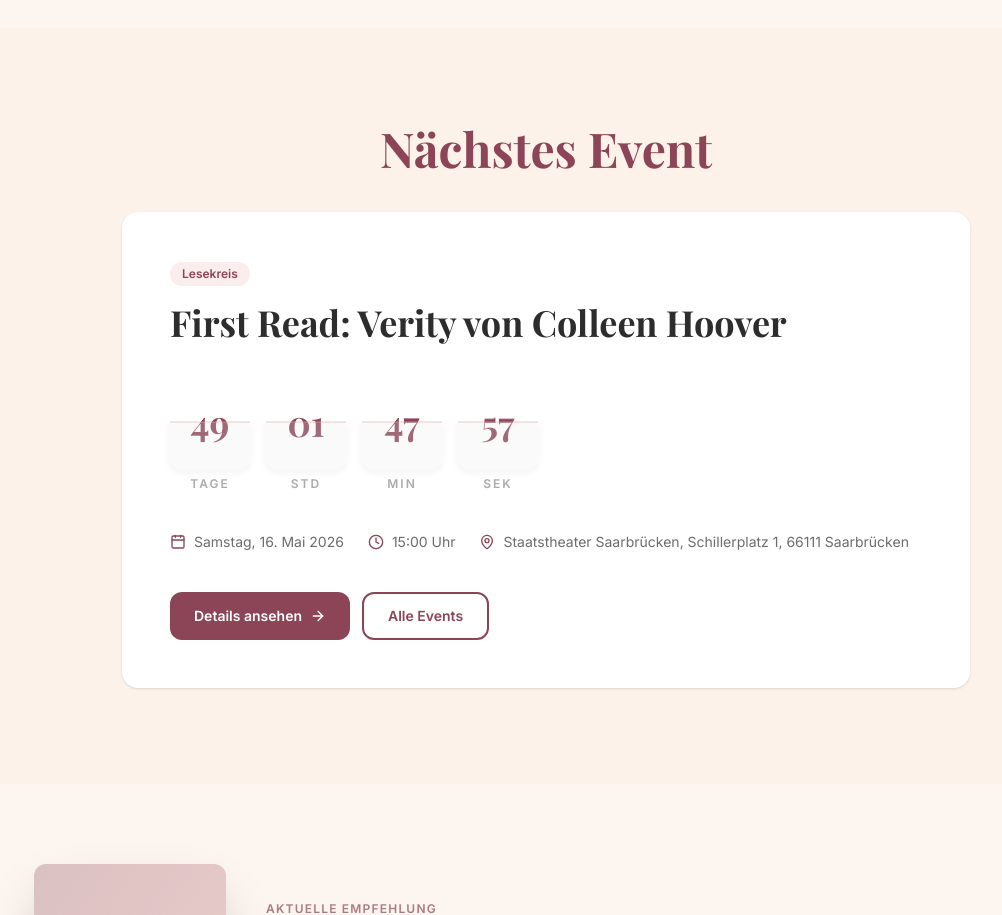
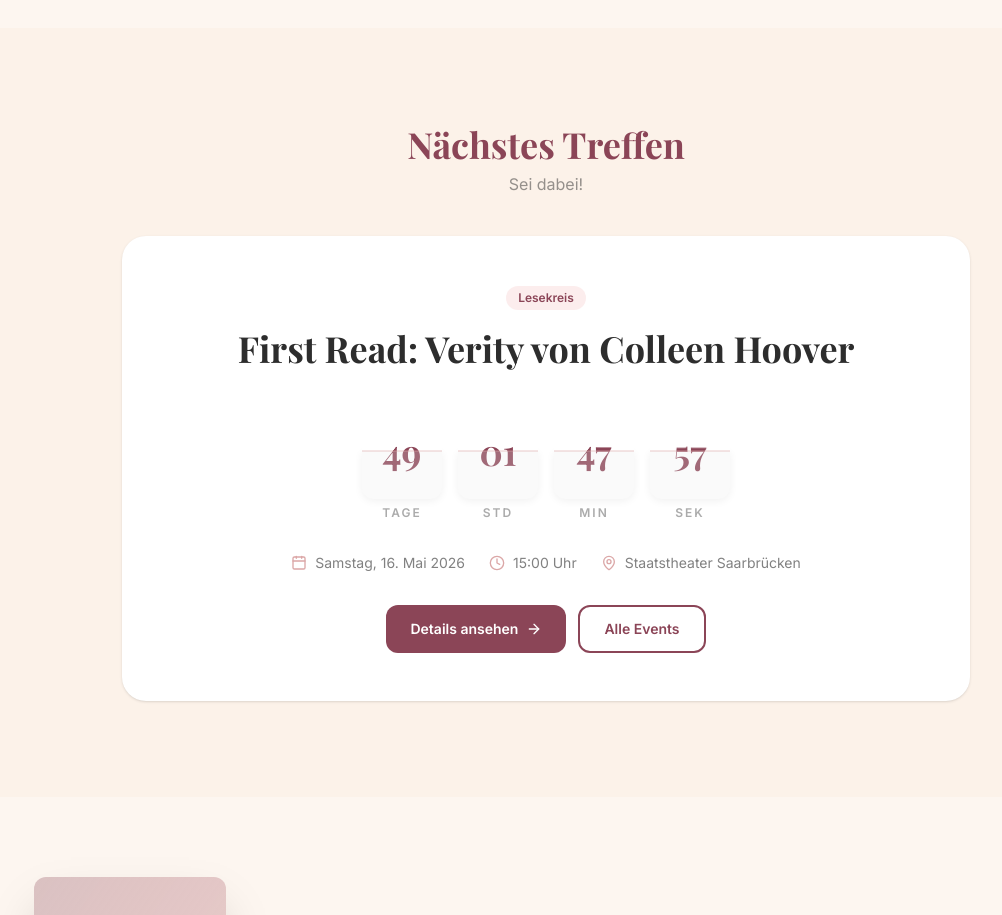
Before and after one commit to Felixzink96/Booksociety.sb, a Next.js app: page / in a window 1280 px wide. Shown: the part 1480-2395 px from the top of the page, without its empty margins (94-1096 px from the left). Built offline with nearby package versions, Linux system fonts and the light colour scheme; no server answers; a web font is replaced by a local one.

Commit message:
fix: next-event section zentriert, responsive Titel, keine Emojis

```diff
--- a/src/components/sections/next-event.tsx
+++ b/src/components/sections/next-event.tsx
@@ -1,5 +1,5 @@
 import Link from "next/link";
-import { Calendar, MapPin, Clock, ArrowRight } from "lucide-react";
+import { Calendar, MapPin, Clock, ArrowRight, BookOpen } from "lucide-react";
 import { SectionReveal } from "@/components/ui/section-reveal";
 import { Countdown } from "@/components/ui/countdown";
 import { Badge } from "@/components/ui/badge";
@@ -44,22 +44,22 @@ export function NextEvent({ event }: NextEventProps) {
     <section id="next-event" className="bg-warm-sand/30 py-24">
       <div className="mx-auto max-w-4xl px-6">
         <SectionReveal className="mb-10 text-center">
-          <h2 className="text-4xl font-display font-bold text-wine md:text-5xl">
-            Nächstes Event
+          <h2 className="text-3xl font-display font-bold text-wine md:text-4xl">
+            Nächstes Treffen
           </h2>
+          <p className="text-charcoal/50 mt-2">Sei dabei!</p>
         </SectionReveal>
 
         {!event ? (
-          /* Fallback: no upcoming event */
           <SectionReveal delay={0.1}>
-            <div className="flex flex-col items-center gap-4 rounded-2xl bg-white px-10 py-16 text-center shadow-sm">
-              <span className="text-5xl">📚</span>
+            <div className="flex flex-col items-center gap-4 rounded-3xl bg-white px-10 py-16 text-center shadow-sm">
+              <BookOpen className="w-12 h-12 text-wine/30" />
               <h3 className="text-2xl font-display font-semibold text-charcoal">
                 Bald geht&apos;s los!
               </h3>
               <p className="max-w-sm text-charcoal/60 leading-relaxed">
-                Wir planen gerade unser nächstes Treffen. Schau bald wieder
-                vorbei oder folge uns, um keine Neuigkeiten zu verpassen.
+                Wir planen gerade unser nächstes Treffen. Folge uns auf Instagram
+                für Updates!
               </p>
               <Button href="/events" variant="outline" className="mt-2">
                 Alle Events ansehen
@@ -68,51 +68,43 @@ export function NextEvent({ event }: NextEventProps) {
             </div>
           </SectionReveal>
         ) : (
-          /* Event card */
           <SectionReveal delay={0.1}>
-            <div className="rounded-2xl bg-white px-8 py-10 shadow-sm md:px-12 md:py-12">
+            <div className="rounded-3xl bg-white p-8 md:p-12 shadow-sm text-center">
               {/* Badge */}
-              <div className="mb-4">
-                <Badge variant="rose">
-                  {typeLabels[event.event_type] ?? event.event_type}
-                </Badge>
-              </div>
+              <Badge variant="rose" className="mb-4">
+                {typeLabels[event.event_type] ?? event.event_type}
+              </Badge>
 
-              {/* Title */}
-              <h3 className="mb-8 text-3xl font-display font-bold text-charcoal md:text-4xl">
+              {/* Title - responsive, breaks on small screens */}
+              <h3 className="mb-8 text-2xl sm:text-3xl md:text-4xl font-display font-bold text-charcoal leading-tight">
                 {event.title}
               </h3>
 
-              {/* Countdown */}
-              <div className="mb-10 flex justify-center md:justify-start">
+              {/* Countdown - centered */}
+              <div className="mb-8">
                 <Countdown targetDate={event.date} />
               </div>
 
-              {/* Meta details */}
-              <div className="mb-10 flex flex-col gap-3 text-charcoal/70 sm:flex-row sm:flex-wrap sm:gap-6">
+              {/* Meta details - centered, wrapping */}
+              <div className="mb-8 flex flex-col items-center gap-3 sm:flex-row sm:justify-center sm:flex-wrap sm:gap-6 text-charcoal/60">
                 <div className="flex items-center gap-2">
-                  <Calendar className="h-4 w-4 text-wine shrink-0" />
+                  <Calendar className="h-4 w-4 text-dusty-rose shrink-0" />
                   <span className="text-sm">{formatDate(event.date)}</span>
                 </div>
                 <div className="flex items-center gap-2">
-                  <Clock className="h-4 w-4 text-wine shrink-0" />
+                  <Clock className="h-4 w-4 text-dusty-rose shrink-0" />
                   <span className="text-sm">{event.time} Uhr</span>
                 </div>
                 {event.location?.name && (
                   <div className="flex items-center gap-2">
-                    <MapPin className="h-4 w-4 text-wine shrink-0" />
-                    <span className="text-sm">
-                      {event.location.name}
-                      {event.location.address
-                        ? `, ${event.location.address}`
-                        : ""}
-                    </span>
+                    <MapPin className="h-4 w-4 text-dusty-rose shrink-0" />
+                    <span className="text-sm">{event.location.name}</span>
                   </div>
                 )}
               </div>
 
-              {/* CTAs */}
-              <div className="flex flex-wrap gap-3">
+              {/* CTAs - centered */}
+              <div className="flex flex-wrap gap-3 justify-center">
                 <Button href={`/events/${event.slug}`} variant="primary">
                   Details ansehen
                   <ArrowRight className="h-4 w-4" />
```
Also changed, not shown: 1 other file (tests, documents, lock files or other folders).
